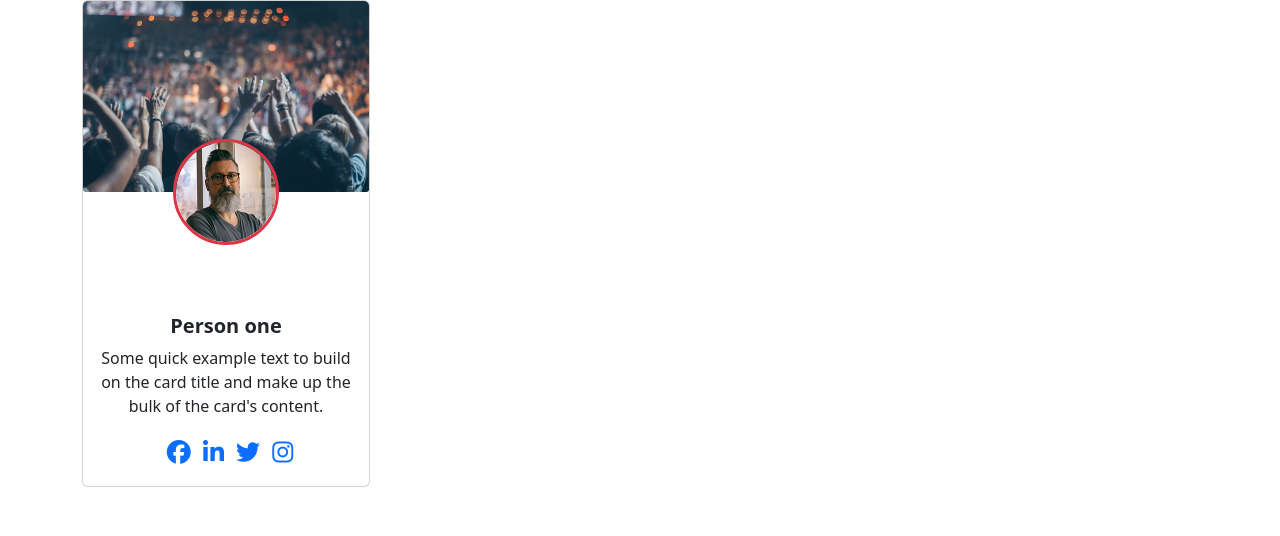
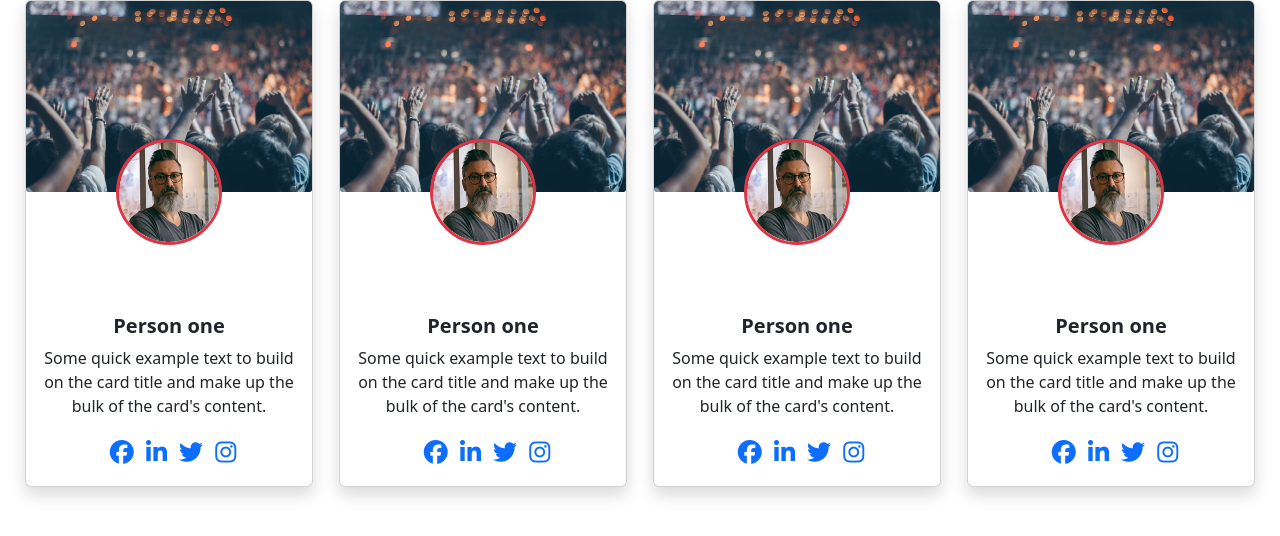
Before and after one commit to mirzaazam/Card-design, a plain HTML site: page profile.html in a window 1280 px wide. Drawn offline with nearby package versions, Linux system fonts and the light colour scheme.

Commit message:
complete code format

```diff
--- a/profile.html
+++ b/profile.html
@@ -10,19 +10,23 @@
 </head>
 
 <body>
-  <div class=" container" style="height: 600px;">
-
-    <div class="card" style="width: 18rem;">
+  <div class="container-fluid">
+    <!--row start-->
+    <div class="row gy-5 mx-auto">
+      <!--columns-->
+      <div class="col-12 col-xl-3 col-sm-6 col-md-6 col-lg-3 d-flex justify-content-center  ">
+        <!--card start-->
+        <div class="card shadow" style="width: 18rem;">
           <img src="./images/people.png" class="card-img-top" alt="img not found!">
-      <img class="border mx-auto border-3 border-danger translate-middle-y rounded-pill " src="./images/person 1.png"
-        alt="">
-
+          <img class="border mx-auto border-3 border-danger translate-middle-y rounded-pill "
+            src="./images/person 1.png" alt="">
+          <!--card body-->
           <div class="card-body text-center">
             <h5 class="card-title fw-bold">Person one</h5>
             <p class="card-text">Some quick example text to build on the card title and make up the bulk of the card's
               content.</p>
           </div>
-
+          <!--social icon-->
           <div class="text-center mb-3">
             <a class="fs-4 ms-2" href="#"><i class="fa-brands fa-facebook"></i></a>
             <a class="fs-4 ms-2" href="#"><i class="fa-brands fa-linkedin-in"></i></a>
@@ -30,12 +34,74 @@
             <a class="fs-4 ms-2" href="#"><i class="fa-brands fa-instagram"></i></a>
           </div>
         </div>
-
       </div>
 
+      <div class="col-12 col-xl-3 col-sm-6 col-md-6 col-lg-3 d-flex justify-content-center">
+        <div class="card shadow" style="width: 18rem;">
+          <img src="./images/people.png" class="card-img-top" alt="img not found!">
+          <img class="border mx-auto border-3 border-danger translate-middle-y rounded-pill "
+            src="./images/person 1.png" alt="">
+          <!--card body-->
+          <div class="card-body text-center">
+            <h5 class="card-title fw-bold">Person one</h5>
+            <p class="card-text">Some quick example text to build on the card title and make up the bulk of the card's
+              content.</p>
+          </div>
+          <!--social icon-->
+          <div class="text-center mb-3">
+            <a class="fs-4 ms-2" href="#"><i class="fa-brands fa-facebook"></i></a>
+            <a class="fs-4 ms-2" href="#"><i class="fa-brands fa-linkedin-in"></i></a>
+            <a class="fs-4 ms-2" href="#"><i class="fa-brands fa-twitter"></i></a>
+            <a class="fs-4 ms-2" href="#"><i class="fa-brands fa-instagram"></i></a>
+          </div>
+        </div>
+      </div>
 
+      <div class="col-12 col-xl-3 col-sm-6 col-md-6 col-lg-3 d-flex justify-content-center">
+        <div class="card shadow" style="width: 18rem;">
+          <img src="./images/people.png" class="card-img-top" alt="img not found!">
+          <img class="border mx-auto border-3 border-danger translate-middle-y rounded-pill "
+            src="./images/person 1.png" alt="">
+          <!--card body-->
+          <div class="card-body text-center">
+            <h5 class="card-title fw-bold">Person one</h5>
+            <p class="card-text">Some quick example text to build on the card title and make up the bulk of the card's
+              content.</p>
+          </div>
+          <!--social icon-->
+          <div class="text-center mb-3">
+            <a class="fs-4 ms-2" href="#"><i class="fa-brands fa-facebook"></i></a>
+            <a class="fs-4 ms-2" href="#"><i class="fa-brands fa-linkedin-in"></i></a>
+            <a class="fs-4 ms-2" href="#"><i class="fa-brands fa-twitter"></i></a>
+            <a class="fs-4 ms-2" href="#"><i class="fa-brands fa-instagram"></i></a>
+          </div>
+        </div>
+      </div>
 
-
+      <div class="col-12 col-xl-3 col-sm-6 col-md-6 col-lg-3 d-flex justify-content-center">
+        <div class="card shadow" style="width: 18rem;">
+          <img src="./images/people.png" class="card-img-top" alt="img not found!">
+          <img class="border mx-auto border-3 border-danger translate-middle-y rounded-pill "
+            src="./images/person 1.png" alt="">
+          <!--card body-->
+          <div class="card-body text-center">
+            <h5 class="card-title fw-bold">Person one</h5>
+            <p class="card-text">Some quick example text to build on the card title and make up the bulk of the card's
+              content.</p>
+          </div>
+          <!--social icon-->
+          <div class="text-center mb-3">
+            <a class="fs-4 ms-2" href="#"><i class="fa-brands fa-facebook"></i></a>
+            <a class="fs-4 ms-2" href="#"><i class="fa-brands fa-linkedin-in"></i></a>
+            <a class="fs-4 ms-2" href="#"><i class="fa-brands fa-twitter"></i></a>
+            <a class="fs-4 ms-2" href="#"><i class="fa-brands fa-instagram"></i></a>
+          </div>
+        </div>
+      </div>
+      <!--End columna-->
+    </div>
+    <!--row end-->
+  </div>
 
   <!--JS BS-->
   <script src="./bootstrap/js/bootstrap.min.js"></script>
```
Lines whose indentation alone changed are shown as unchanged.
